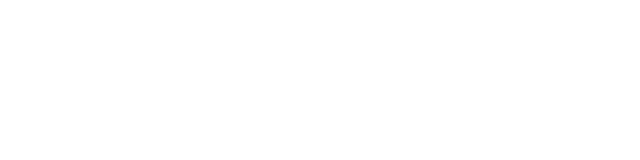
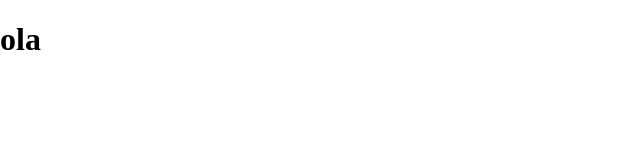
Before and after one commit to rafael-g-depaulo/plural-app, a React (Create React App) app in the folder client/: page /areyouLGBTQIA in a window 1280 px wide. Shown: the top 160 px of the page, without its empty margins (0-640 px from the left). Built offline with nearby package versions, Linux system fonts and the light colour scheme.

Commit message:
🍱 ✨ Add Areyou? question page and it's components
Add route to the new page in Routes.js and new assets

```diff
--- /dev/null
+++ b/client/src/Pages/AreYouLGBTQIA/Buttons/index.js
@@ -0,0 +1,8 @@
+import React from "react";
+import styled from "styled-components";
+
+export const Buttons = ({ ...props}) => {
+    return (<></>);
+}
+
+export default Buttons;
--- /dev/null
+++ b/client/src/Pages/AreYouLGBTQIA/Question/index.js
@@ -0,0 +1,8 @@
+import React from "react";
+import styled from "styled-components";
+
+export const Question = ({ ...props}) => {
+    return (<></>);
+}
+
+export default Question;
--- /dev/null
+++ b/client/src/Pages/AreYouLGBTQIA/index.js
@@ -0,0 +1,16 @@
+import React from "react";
+import styled from "styled-components";
+import Buttons from "./Buttons";
+import Question from "./Question";
+
+export const AreYou = ({ ...props }) => {
+  return (
+    <>
+      <h1>ola</h1>
+      <Question />
+      <Buttons />
+    </>
+  );
+};
+
+export default AreYou;
--- a/client/src/Routes.js
+++ b/client/src/Routes.js
@@ -1,5 +1,6 @@
 import React from 'react'
 import { BrowserRouter as Router, Switch, Route } from 'react-router-dom'
+import AreYou from "./Pages/AreYouLGBTQIA";
 
 export const Routes = ({
   ...props
@@ -8,6 +9,7 @@
   return (
     <Router basename="/">
       <Switch>
+        <Route path="/areyouLGBTQIA" component={AreYou} />
       </Switch>
     </Router>
   )
```
Also changed, not shown: client/src/Pages/AreYouLGBTQIA/vc_eh_site_fundo.png (added), client/src/Pages/AreYouLGBTQIA/voce_eh_fundo.png (added).
